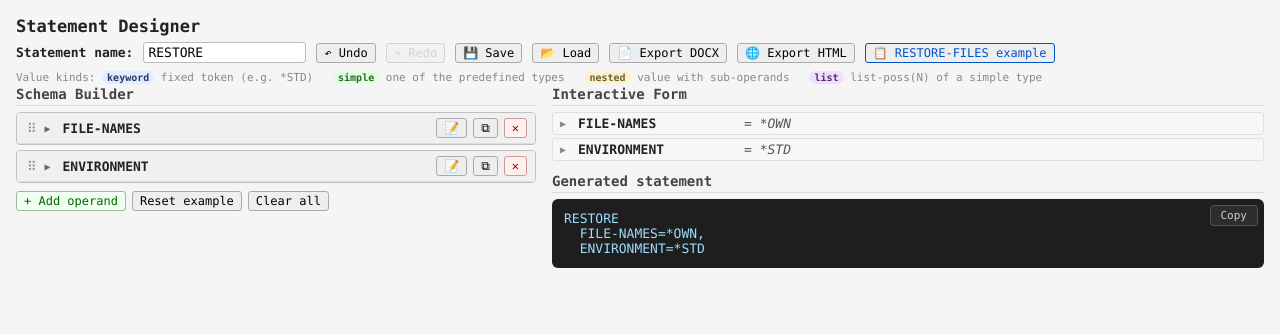
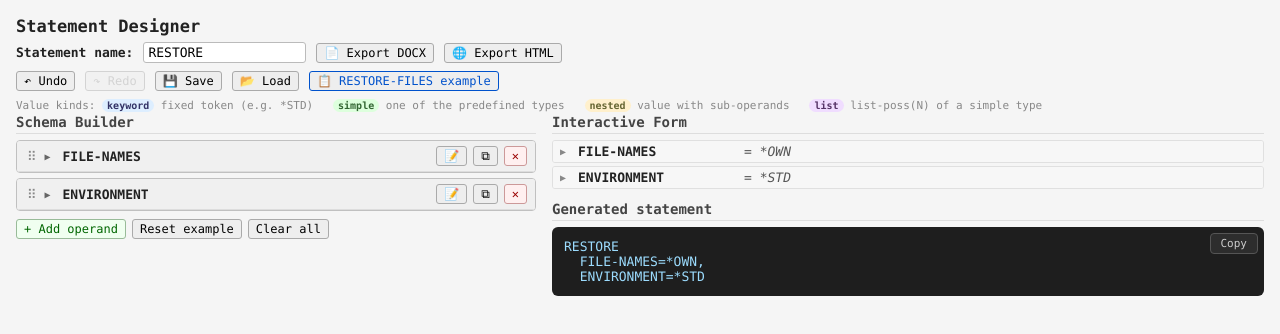
Before and after one commit to StarastsenkaVitali/statement-builder, a plain HTML site: page index.html in a window 1280 px wide. Drawn offline with nearby package versions, Linux system fonts and the light colour scheme.

Commit message:
Move action buttons down

```diff
--- a/index.html
+++ b/index.html
@@ -15,13 +15,16 @@
   <div class="meta-row">
     <label>Statement name:</label>
     <input type="text" id="stmtName" value="RESTORE" oninput="renderOutput()" size="18">
+    <button onclick="exportDocx()">📄 Export DOCX</button>
+    <button onclick="exportHtml()">🌐 Export HTML</button>
+  </div>
+
+  <div class="meta-row">
     <button id="undoBtn" onclick="undo()" title="Undo (Ctrl+Z)" disabled>↶ Undo</button>
     <button id="redoBtn" onclick="redo()" title="Redo (Ctrl+Y)" disabled>↷ Redo</button>
     <button onclick="saveToFile()">💾 Save</button>
     <button onclick="document.getElementById('loadInput').click()">📂 Load</button>
     <input type="file" id="loadInput" accept=".json" style="display:none" onchange="loadFromFile(this.files[0])">
-    <button onclick="exportDocx()">📄 Export DOCX</button>
-    <button onclick="exportHtml()">🌐 Export HTML</button>
     <button onclick="loadExample()" style="border-color:#0052CC;color:#0052CC;">📋 RESTORE-FILES example</button>
   </div>
 
```
